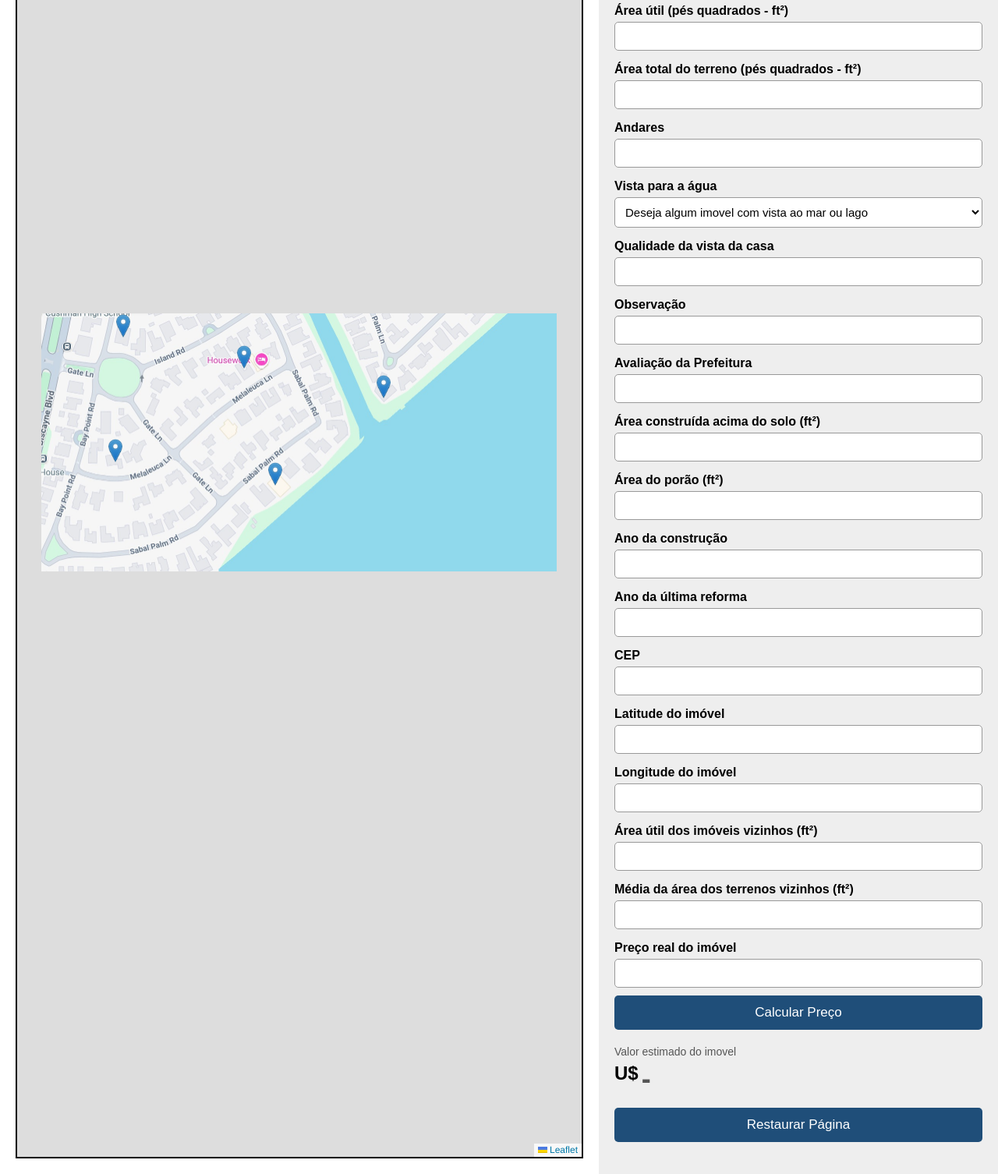
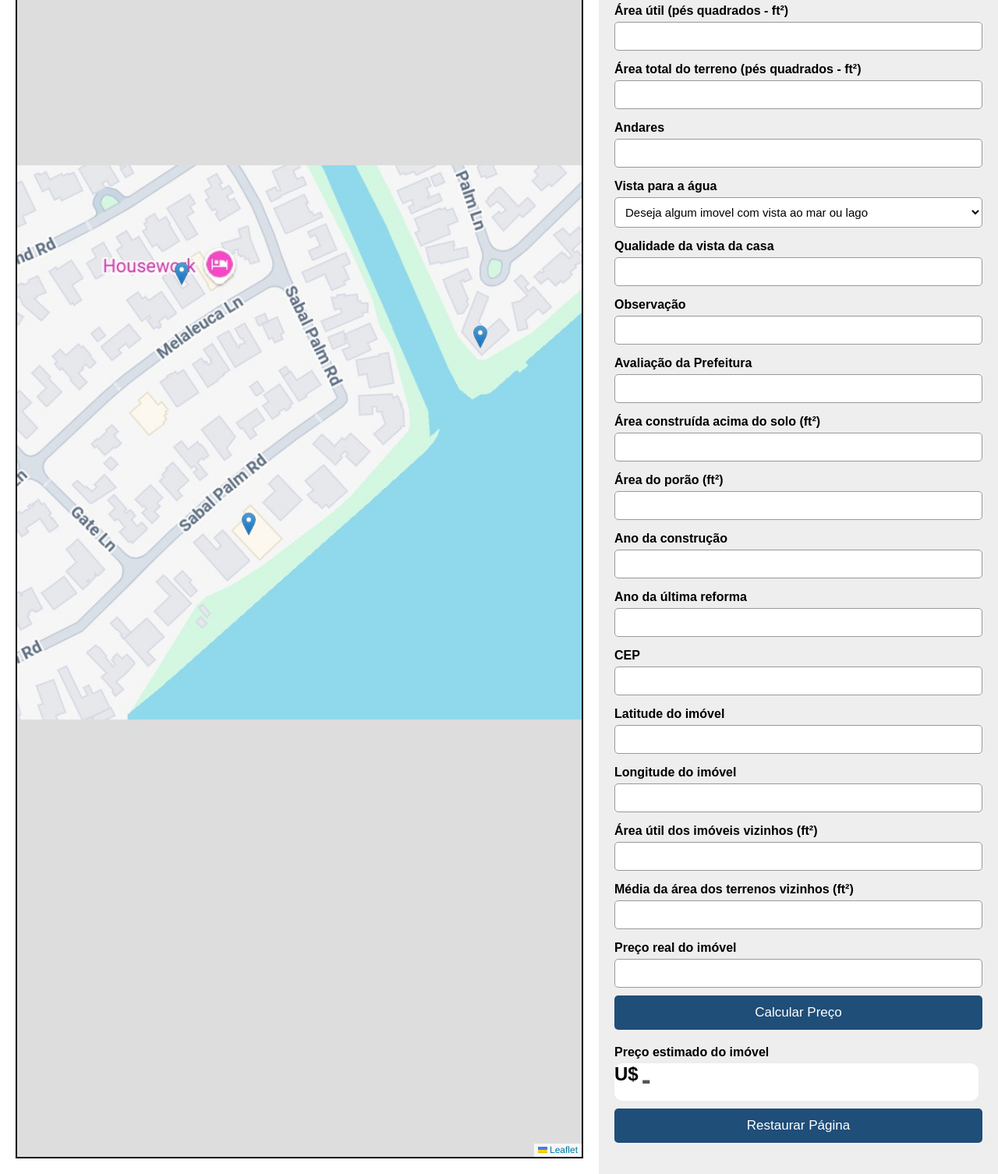
Before and after one commit to Kurt10062005/ValorImoveis-RedeNeural, a FastAPI app: page / in a window 1280 px wide. Shown: the part 512-2018 px from the top of the page at 78% size. Run offline with FastAPI, Linux system fonts and the light colour scheme; parts of the project's set-up code (start-up, migrations or seed data) failed here and were passed over.

Commit message:
Atualização da interface: Mapa e campo de saida do resultado

```diff
--- a/static/css/style.css
+++ b/static/css/style.css
@@ -267,3 +267,15 @@ body {
     font-weight: bold;
     font-size: 150%;
 }
+
+#resultadoOpcao_mapa {
+    background-color: rgba(161, 158, 158, 0.145);
+    border-radius: 10px;
+    width: 99%;
+}
+
+#resultadoOpcao_simulacao {
+    background-color: white;
+    border-radius: 10px;
+    width: 99%;
+}
--- a/static/js/mapa.js
+++ b/static/js/mapa.js
@@ -21,7 +21,7 @@ const altura = 663;
 // ==================================================
 const mapa = L.map("mapa", {
     crs: L.CRS.Simple,
-    minZoom: -1
+    minZoom: 0.1
 });
 
 // ==================================================
@@ -50,11 +50,11 @@ mapa.setMaxBounds(limites);
 // DADOS DAS CASAS ESPALHADAS (ID + POSIÇÃO Y, X)
 // ==================================================
 const casas = [
-    { id: 1, posicao: [220, 600] },
-    { id: 2, posicao: [280, 190] },
-    { id: 3, posicao: [600, 210] },
-    { id: 4, posicao: [444, 877] },
-    { id: 5, posicao: [520, 520] }
+    { marcadorId: 1, posicao: [220, 600] },
+    { marcadorId: 2, posicao: [280, 190] },
+    { marcadorId: 3, posicao: [600, 210] },
+    { marcadorId: 4, posicao: [444, 877] },
+    { marcadorId: 5, posicao: [520, 520] }
 ];
 
 // ==================================================
--- a/templates/index.html
+++ b/templates/index.html
@@ -163,9 +163,9 @@ AUTORES:
                 </div>
             </form>
 
+            <label for="previsaoRNA">Preço estimado do imóvel</label>
             <div class="precoEstimado-casa">
-                <span>Valor estimado do imovel</span>
-                <strong>U$ <span id="resultado_preco">-</span></strong>
+                <strong id="resultadoOpcao_simulacao">U$ <span id="resultado_preco">-</span></strong>
             </div>
 
             <div class="botoes">
@@ -242,9 +242,9 @@ AUTORES:
                 <label for="casa_preco_real">Preço de venda real do imóvel</label>
                 <input type="text" id="casa_preco_real" readonly>
 
+                <label for="previsaoRNA">Preço estimado do imóvel</label>
                 <div class="precoEstimado-casa">
-                    <span>Valor estimado pela IA (RNA)</span>
-                    <strong id="resultado_preco">U$-</strong>
+                    <strong id="resultadoOpcao_mapa">U$- <span id="resultado_preco">-</span></strong>
                 </div>
             </form>
         </div>
```
